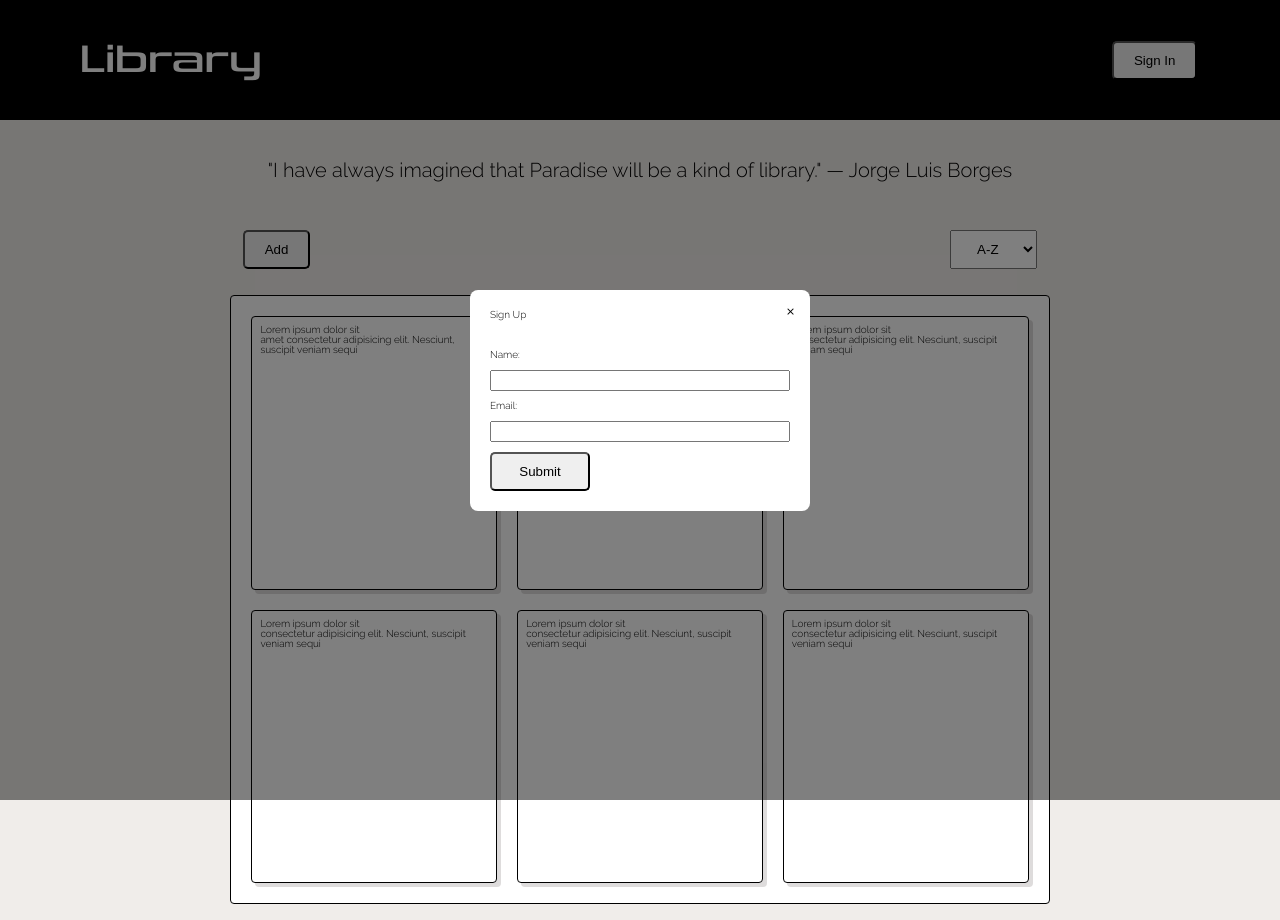
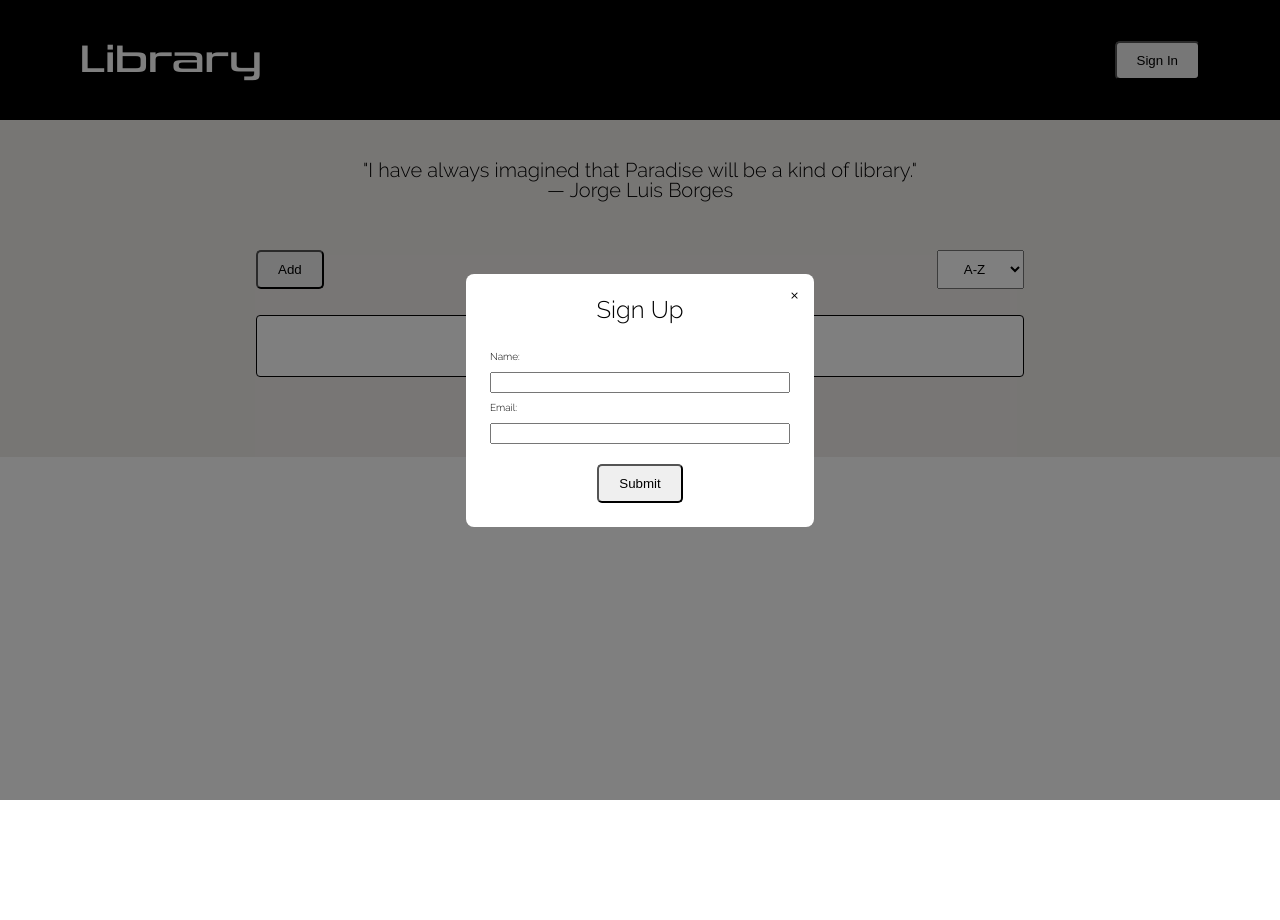
Before and after one commit to Yocker64/library-project-top, a plain HTML site: page index.html in a window 1280 px wide. Both pictures are taken after a click on the button "Sign In". After the commit the page ends 800 px from the top, so only its background shows below. Drawn offline with Linux system fonts and the light colour scheme.

Commit message:
Add function to close the pop up forms, add the entries of the books

```diff
--- a/index.html
+++ b/index.html
@@ -13,14 +13,14 @@
      <!-- For the name and email -->
     <div id="popupForm-1" class="popup">
         <div class="popup-content">
-            <span class="close-btn">&times;</span>
+            <span class="close-btn" id="close-btn1">&times;</span>
             <h2>Sign Up</h2>
             <form method="post" action="index.html">
                 <label for="name">Name:</label>
-                <input type="text" id="name" name="name" required>
+                <input type="text" id="nameUser" name="name" required>
                 <label for="email">Email:</label>
                 <input type="email" id="email" name="email" required>
-                <button type="submit">Submit</button>
+                <button type="submit" id="submitUser">Submit</button>
             </form>
         </div>
     </div>
@@ -28,18 +28,20 @@
     <!-- For the book name and author -->
     <div id="popupForm-2" class="popup">
         <div class="popup-content">
-            <span class="close-btn">&times;</span>
+            <span class="close-btn" id="close-btn2">&times;</span>
             <h2>Add new book</h2>
-            <form method="post" action="index.html">
+            <form method="post" action="index.html" target="_blank">
                 <label for="name">Book:</label>
-                <input type="text" id="name" name="name" required>
+                <input type="text" id="nameBook" name="name" required>
                 <label for="author">Author:</label>
                 <input type="text" id="author" name="author" required>
                 <label for="pages">Pages</label>
                 <input type="number" name="pages" id="pages">
-                <label for="read">Have you finish reading it?</label>
-                <input type="checkbox" name="read" id="read">
-                <button type="submit">Submit</button>
+                <div class="form-row">
+                    <label for="read">Have you finish reading it?</label>
+                    <input type="checkbox" name="read" id="read">
+                </div>
+                <button type="submit" id="submitBook">Submit</button>
             </form>
         </div>
     </div>
@@ -49,12 +51,11 @@
         <h1>Library</h1>
         <div class="users-info">
             <button id="openFormBtn">Sign In</button>
-            <img src="" alt=""user-avatar id="user-avatar">
             <span id="user-name"></span>
         </div>
     </header>
     <main>
-        <h2 id="phrase">"I have always imagined that Paradise will be a kind of library." — Jorge Luis Borges</h2>
+        <h2 id="phrase">"I have always imagined that Paradise will be a kind of library." <br>— Jorge Luis Borges</h2>
         <div class="upper-interactions">
             <button id="add-book">Add</button>
             <select name="sorting" id="sort-method">
@@ -67,12 +68,6 @@
             </select>
         </div>
         <div class="book-table">
-            <p><b>Lorem ipsum dolor sit</b> <br> amet consectetur adipisicing elit. Nesciunt, suscipit veniam sequi </p>
-            <p>Lorem ipsum dolor sit</b> <br> consectetur adipisicing elit. Nesciunt, suscipit veniam sequi </p>
-            <p>Lorem ipsum dolor sit</b> <br> consectetur adipisicing elit. Nesciunt, suscipit veniam sequi </p>
-            <p>Lorem ipsum dolor sit</b> <br> consectetur adipisicing elit. Nesciunt, suscipit veniam sequi </p>
-            <p>Lorem ipsum dolor sit</b> <br> consectetur adipisicing elit. Nesciunt, suscipit veniam sequi </p>
-            <p>Lorem ipsum dolor sit</b> <br> consectetur adipisicing elit. Nesciunt, suscipit veniam sequi </p>
         </div>
     </main>
 
--- a/scripts/books.js
+++ b/scripts/books.js
@@ -1,33 +1,85 @@
 document.addEventListener("DOMContentLoaded", function () {
-    const openAddUser = document.getElementById("openFormBtn");
-    const addUser = document.getElementById("popupForm-1");
-    const closeBtn = document.querySelector(".close-btn");
-    const openAddBook = document.getElementById('add-book');
-    const addBook = document.getElementById('popupForm-2')
-    const closeBtn2 = document.getElementById('close-book-reg')
+    // User name span
+    let fieldUserName = document.getElementById("user-name")
 
-    openAddUser.addEventListener("click", function () {
-        addUser.style.display = "flex";
+    // Open buttons
+    const signInBtn = document.getElementById("openFormBtn");
+    const addBookBtn = document.getElementById("add-book");
+
+    // Popups
+    const popupSignIn = document.getElementById("popupForm-1");
+    const popupAddBook = document.getElementById("popupForm-2");
+
+    // Close buttons
+    const closeBtns = document.querySelectorAll(".close-btn");
+
+    // Submit buttons
+    const subUser = document.getElementById("submitUser");
+    const subBook = document.getElementById("submitBook");
+
+    // User name field
+    let userName = document.getElementById('nameUser');
+
+    // Open respective popups
+    signInBtn.addEventListener("click", () => popupSignIn.style.display = "flex");
+    addBookBtn.addEventListener("click", () => popupAddBook.style.display = "flex");
+
+    // Close respective popups when clicking the close button
+    closeBtns.forEach(btn => {
+        btn.addEventListener("click", function () {
+            this.closest(".popup").style.display = "none";
+        });
     });
 
-    closeBtn.addEventListener("click", function () {
-        addUser.style.display = "none";
-        addBook.style.display = 'none';
+    // Close popups if clicking outside of content
+    window.addEventListener("click", function (event) {
+        if (event.target.classList.contains("popup")) {
+            event.target.style.display = "none";
+        }
     });
 
-    openAddBook.addEventListener("click", function () {
-        addBook.style.display = "flex";
+    // Add the user and display it on the page
+    subUser.addEventListener("click", ()=>{
+        fieldUserName.textContent = userName.textContent;
+    } );
+
+
+    // Obtener elementos del formulario de usuario
+    const userForm = document.querySelector("#popupForm-1 form");
+    const userNameInput = document.getElementById("nameUser");
+    const userNameSpan = document.getElementById("user-name");
+
+    // Obtener elementos del formulario de libros
+    const bookForm = document.querySelector("#popupForm-2 form");
+    const bookTable = document.querySelector(".book-table");
+    const bookNameInput = document.getElementById("nameBook");
+    const authorInput = document.getElementById("author");
+    const pagesInput = document.getElementById("pages");
+    const readCheckbox = document.getElementById("read");
+
+    // Manage user form submit
+    userForm.addEventListener("submit", (event) => {
+        event.preventDefault(); // Prevents reloading the page
+        if (userNameInput.value.trim() !== "") {
+            userNameSpan.textContent = userNameInput.value;
+        }
+        userForm.closest(".popup").style.display = "none"; // Cerrar el popup
     });
 
+    // Manage add book submit
+    bookForm.addEventListener("submit", (event) => {
+        event.preventDefault(); // Prevents reloading the page
 
+        if (bookNameInput.value.trim() !== "" && authorInput.value.trim() !== "") {
+            // New paragraph
+            const newBookEntry = document.createElement("p");
+            newBookEntry.innerHTML = `<b>${bookNameInput.value}</b> <br> Author: ${authorInput.value}<br> ${pagesInput.value || "Unknown"} pages. <br> ${readCheckbox.checked ? "📖 Read" : "📕 Not Read"}`;
 
+            // Appent to the table
+            bookTable.appendChild(newBookEntry);
+        }
 
-    // Close the popup if user clicks outside the form
-    window.addEventListener("click", function (e) {
-        if (e.target === addUser) {
-            addUser.style.display = "none";
-        } else if (e.target === addBook) {
-            addBook.style.display = "none";
-        }
+        bookForm.closest(".popup").style.display = "none"; // Close popup
+        bookForm.reset(); // Reset form
     });
 });
--- a/styles/styles.css
+++ b/styles/styles.css
@@ -21,11 +21,32 @@ header{
     color: white;
 }
 
+.popup-content h2{
+    font-size: 2.4rem;
+    text-align: center;
+}
+
 button{
     max-width: 100px;
     padding: 10px 2rem;
     border-radius: 5px;
     cursor: pointer;
+    transition: 0.4s ease;
+}
+
+button:hover{
+    background-color: rgb(197, 196, 196);
+}
+
+button[type='submit']{
+    align-self: center;
+    margin-top: 10px;
+}
+
+.form-row{
+    display: flex;
+    align-items: center;
+    gap: 0.6rem;
 }
 
 main{
@@ -34,8 +55,8 @@ main{
     display: flex;
     flex-direction: column;
     gap: 1rem;
-    height: 100%;
     overflow: auto;
+    padding: 0 20vw 10vh 20vw;
 }
 
 #phrase{
@@ -46,8 +67,9 @@ main{
 
 .upper-interactions{
     display: flex;
-    justify-content: center;
-    gap: 50vw;
+    justify-content: space-between;
+    margin-bottom: 2vh;
+
 }
 
 select{
@@ -55,33 +77,32 @@ select{
 }
 
 .book-table{
-    flex: 1;
-    margin: 2vh 18vw;
+
     border: 1px solid black;
     display: grid;
-    grid-template-columns: repeat(auto-fit, minmax(200px, 1fr));
+    grid-template-columns: repeat(auto-fit, minmax(150px, 200px) );
     gap: 2rem;
-    padding: 2rem;
+    padding: 3rem;
     border-radius: 4px;
     background-color: white;
 }
 
 .book-table p{
-    padding: 8px;
+    padding: 16px;
     border: 1px solid black;
     text-align: left;
     box-shadow: 4px 4px rgba(201, 199, 199, 0.616);
     border-radius: 4px;
     transition: 0.4s ease;
+    font-size: 1.2rem;
+    line-height: 1.6;
+    text-align: center;
+
 }
 
 .book-table p:hover{
-
-    padding: 8px;
     border: 1px solid rgb(51, 49, 49);
-    text-align: left;
     box-shadow: 8px 8px rgba(167, 166, 166, 0.616);
-    border-radius: 4px;
 }
 
 /* Popup background (hidden by default) */
@@ -100,7 +121,7 @@ select{
 /* Popup content */
 .popup-content {
     background: white;
-    padding: 20px;
+    padding: 24px;
     border-radius: 8px;
     width: 300px;
     position: relative;
```
